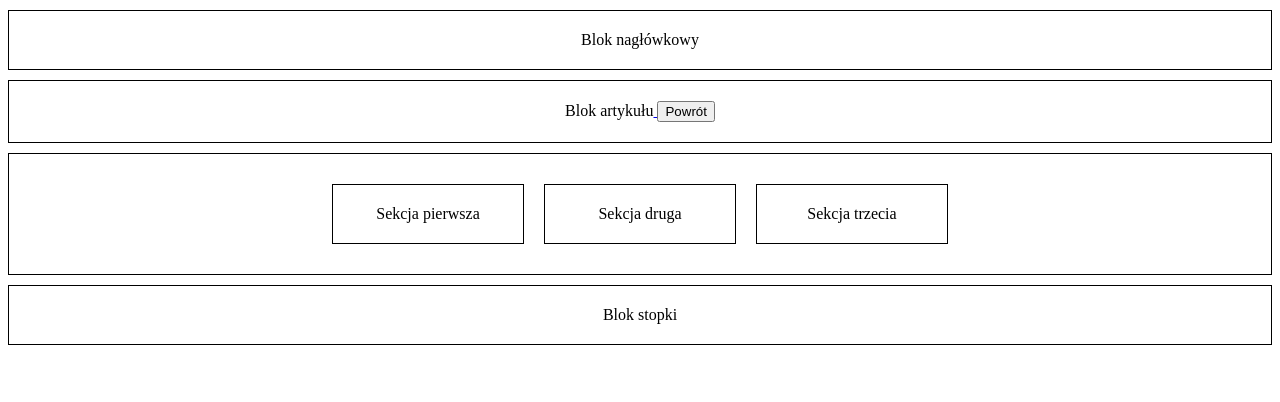
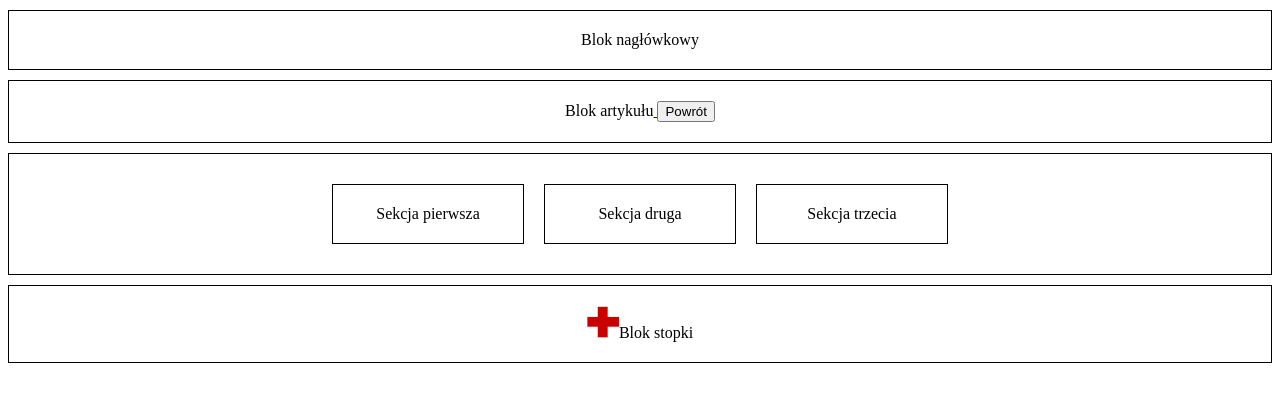
Before and after one commit to hudygaming69-gif/21, a plain HTML site: page index12.html in a window 1280 px wide. Drawn offline with Linux system fonts and the light colour scheme.

Commit message:
Update index12.html

```diff
--- a/index12.html
+++ b/index12.html
@@ -37,7 +37,7 @@ section {
     <section>Sekcja trzecia</section>
 </main>
 
-<footer>Blok stopki</footer>
+<footer><img src="12.png" alt="obraz">Blok stopki</footer>
 
 </body>
 </html>
```
